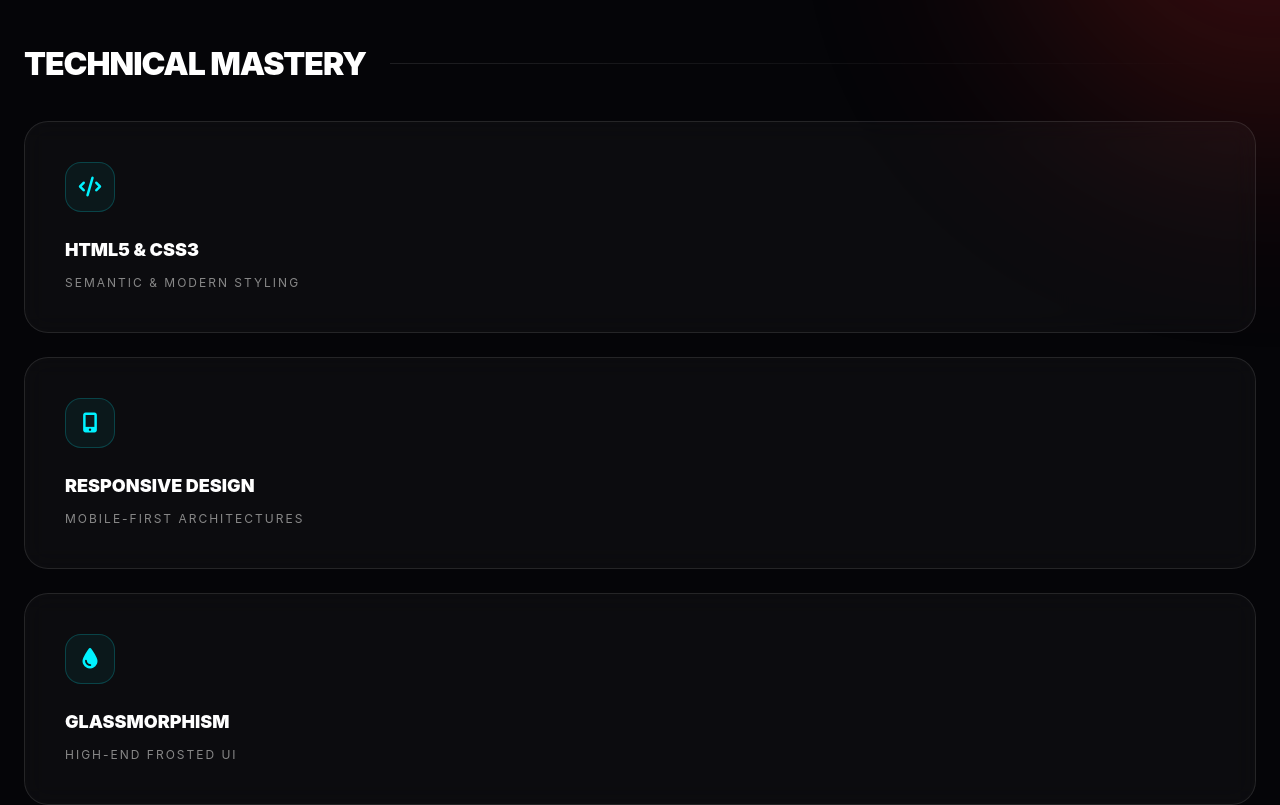
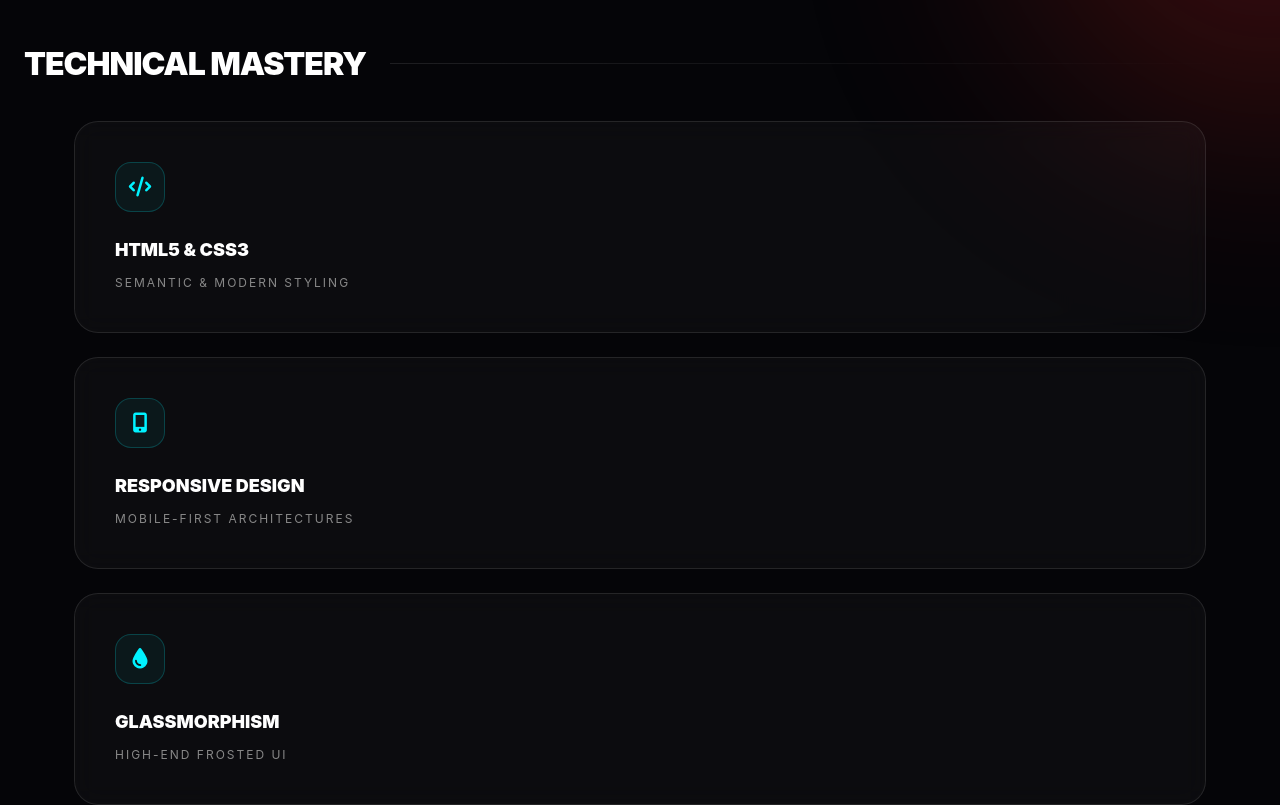
Before and after one commit to tomtebal662331-oss/Portfolio, a plain HTML site: page index.html in a window 1280 px wide. Shown: the part 900-1705 px from the top of the page. Drawn offline with Linux system fonts and the light colour scheme.

Commit message:
Refactor skills grid layout and padding
Updated grid layout and spacing for skills section.

```diff
--- a/style.css
+++ b/style.css
@@ -362,12 +362,13 @@ body {
 /* Skills */
 .skills-grid {
     display: grid;
-    grid-template-columns: repeat(minmax(200px, 1fr), 2);
-    gap: 24px;
+    grid-template-columns: repeat(minmax(20rem, 1fr), 2);
+    gap: 2.4rem;
+    padding: 0 5rem;
 }
 
 .skill-card {
-    padding: 40px;
+    padding: 4rem;
 }
 
 .skill-icon {
@@ -414,7 +415,6 @@ body {
     display: grid;
     grid-template-columns: repeat(2, 1fr);
     gap: 3rem;
-
     padding: 0 5rem;
     @media (max-width: 1200px) {
         grid-template-columns: repeat(2, 1fr);
```
